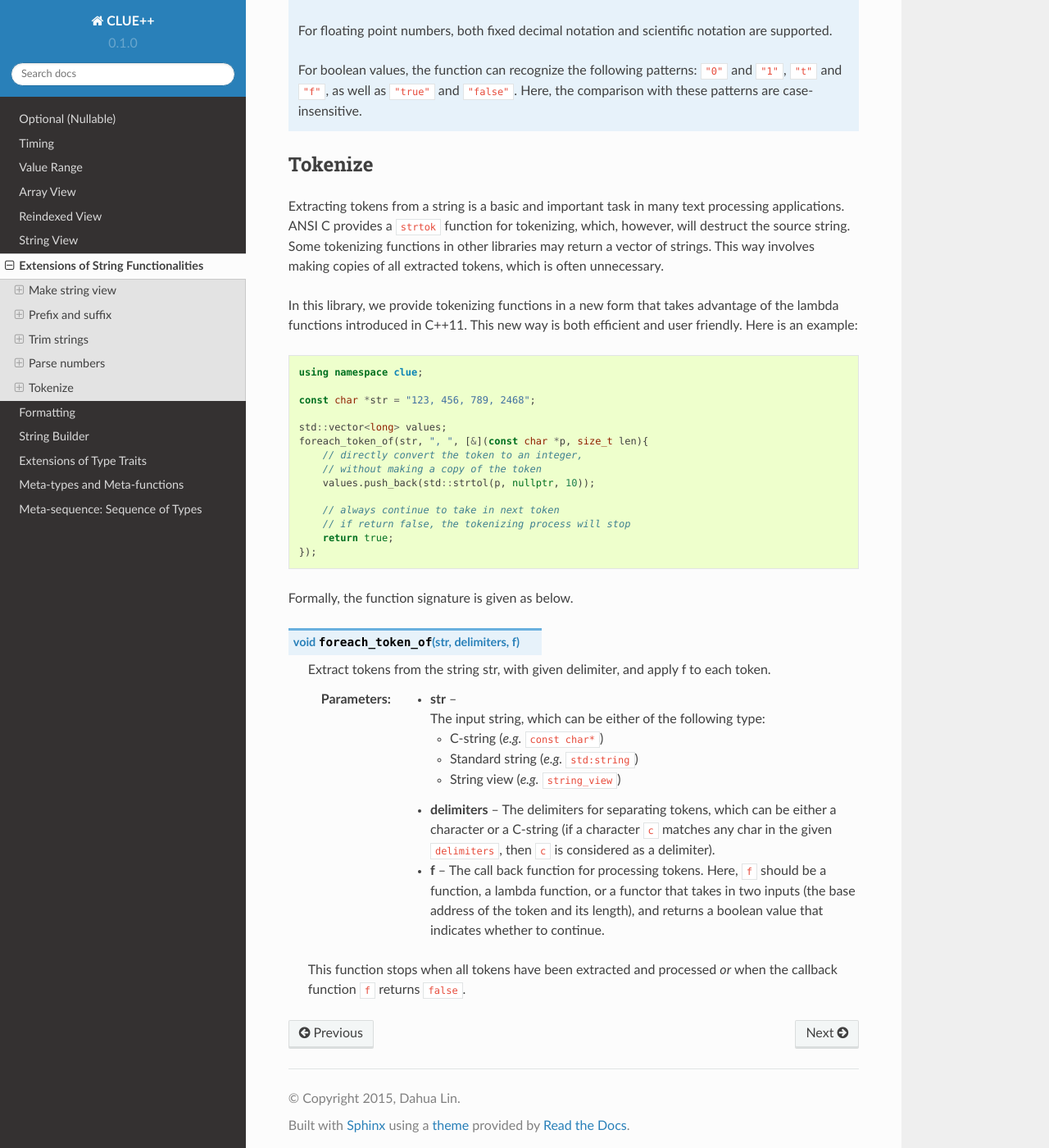
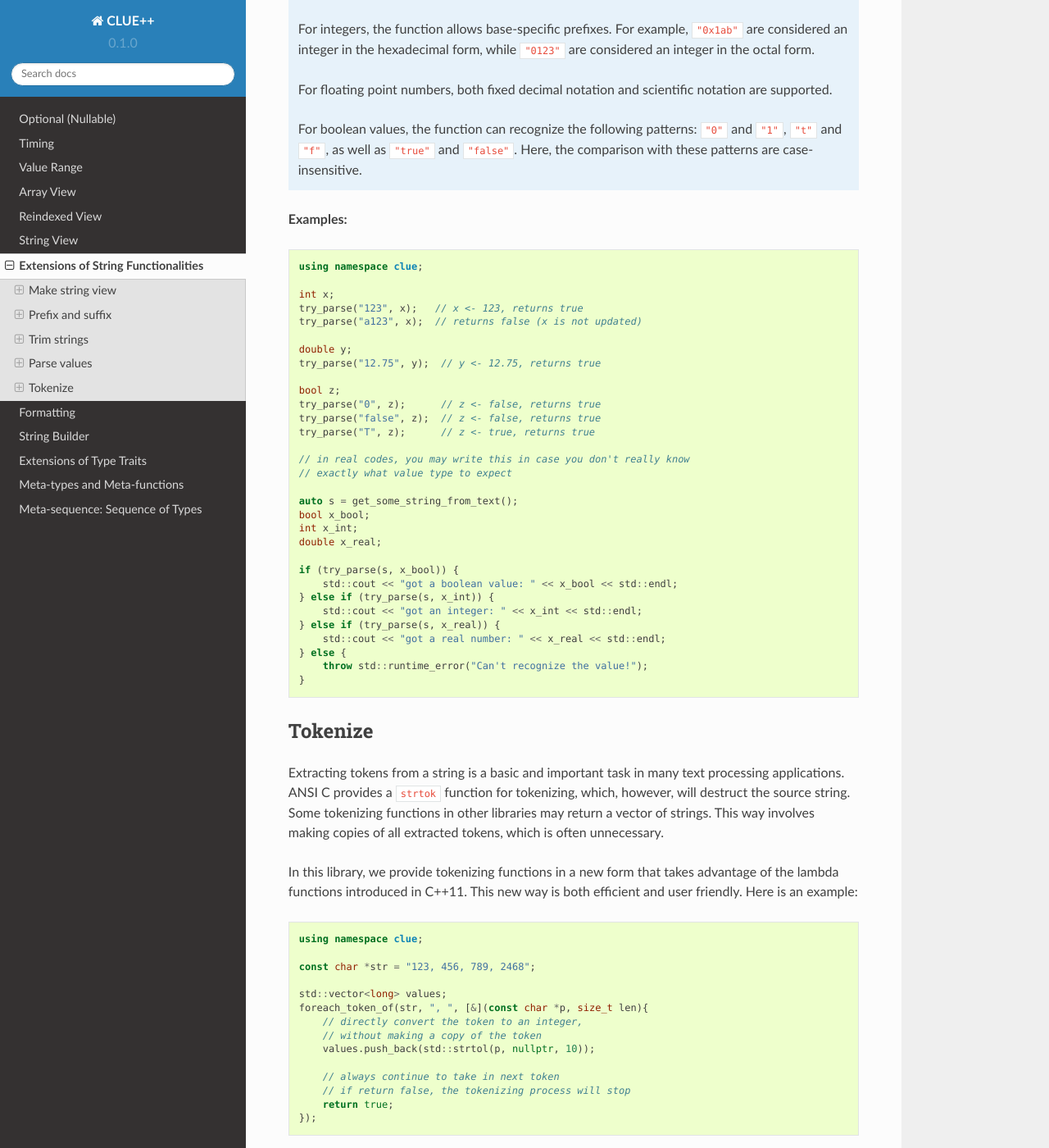
Before and after one commit to MMLab-CU/CLUE, a Sphinx documentation site: the page built from doc/source/stringex.rst, in a window 1280 px wide and 1400 px high, scrolled down 4317 px. Shown: the whole window at 82% size. Built offline with Sphinx 7.4.7 and the Read the Docs theme 2.0.0, drawn with Linux system fonts in a browser that asks for light colours; formulas are drawn with MathJax 3; some of the changed text lies outside the part shown.

Commit message:
updated documentation for parsing

```diff
--- a/doc/source/stringex.rst
+++ b/doc/source/stringex.rst
@@ -171,12 +171,15 @@
 
     :return: the trimmed sub-string. It is a view when ``str`` is a string view, or a copy of the sub-string when ``str`` is an instance of a standard string.
 
-Parse numbers
----------------
+Parse values
+-------------
 
 .. cpp:function:: bool try_parse(str, T& v)
 
-    Try to parse a given string ``str`` into a numeric value ``v``. It returns whether the parsing succeeded.
+    Try to parse a given string ``str`` into a value ``v``. It returns whether the parsing succeeded.
+
+    :param str:  The input string to be parsed, which can be either a C-string, a string view, or a standard string.
+    :param v:    The output variable, which will be updated upon successful parsing.
 
     To be more specific, if the function succeeded in parsing the number (*i.e.* the given string is a valid number representation for type ``T``), the parsed value will be written to ``v`` and it returns ``true``, otherwise, it returns ``false`` (the value of ``v`` won't be altered upon failure).
 
@@ -190,6 +193,42 @@
     For floating point numbers, both fixed decimal notation and scientific notation are supported.
 
     For boolean values, the function can recognize the following patterns: ``"0"`` and ``"1"``, ``"t"`` and ``"f"``, as well as ``"true"`` and ``"false"``. Here, the comparison with these patterns are case-insensitive.
+
+**Examples:**
+
+.. code-block:: cpp
+
+    using namespace clue;
+
+    int x;
+    try_parse("123", x);   // x <- 123, returns true
+    try_parse("a123", x);  // returns false (x is not updated)
+
+    double y;
+    try_parse("12.75", y);  // y <- 12.75, returns true
+
+    bool z;
+    try_parse("0", z);      // z <- false, returns true
+    try_parse("false", z);  // z <- false, returns true
+    try_parse("T", z);      // z <- true, returns true
+
+    // in real codes, you may write this in case you don't really know
+    // exactly what value type to expect
+
+    auto s = get_some_string_from_text();
+    bool x_bool;
+    int x_int;
+    double x_real;
+
+    if (try_parse(s, x_bool)) {
+        std::cout << "got a boolean value: " << x_bool << std::endl;
+    } else if (try_parse(s, x_int)) {
+        std::cout << "got an integer: " << x_int << std::endl;
+    } else if (try_parse(s, x_real)) {
+        std::cout << "got a real number: " << x_real << std::endl;
+    } else {
+        throw std::runtime_error("Can't recognize the value!");
+    }
 
 Tokenize
 ---------
```
Also changed, not shown: README.md (+1 -1 lines).
